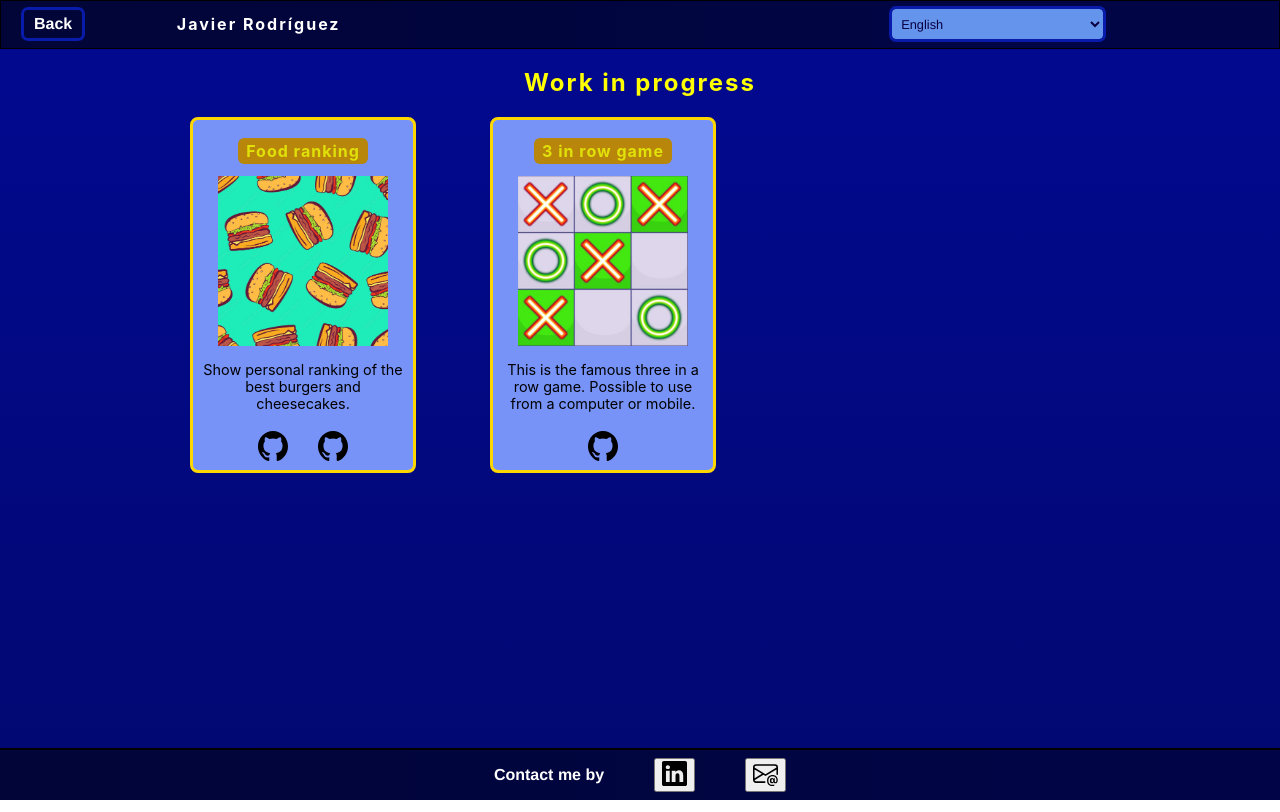
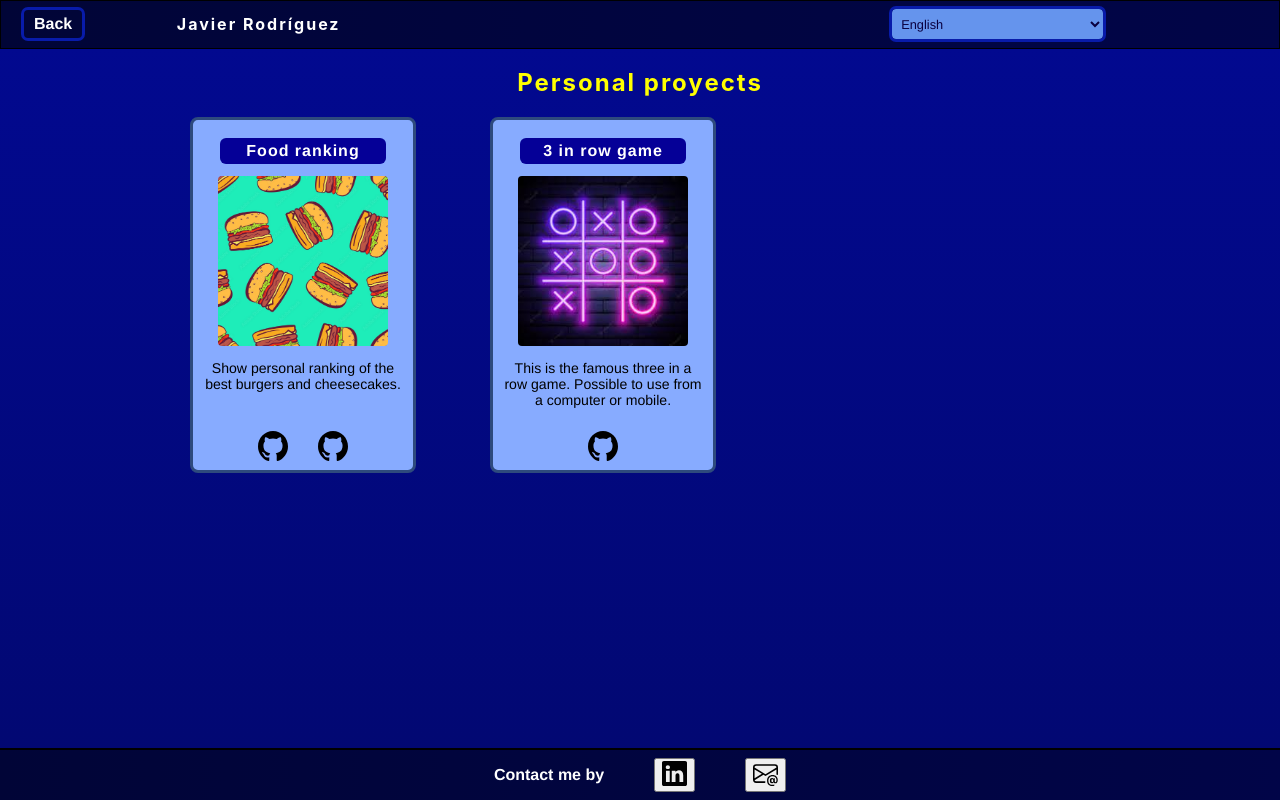
Before and after one commit to javirro/personal-web, a React (Create React App) app: page /example in a window 1280 px wide. Built offline with nearby package versions, Linux system fonts and the light colour scheme.

Commit message:
Modifying some styles in personal proyects. Change tictactoe image

```diff
--- a/src/components/Proyect.jsx
+++ b/src/components/Proyect.jsx
@@ -1,7 +1,7 @@
 import '../styles/proyect.css'
 import { PROYECTS } from '../constants'
-import game3rowImage from '../images/3row.jpg'
 import foodImage from '../images/food.jpg'
+import tictactoe from '../images/tictactoe.jpg'
 import github from '../images/githubIcon.svg'
 import { FormattedMessage } from 'react-intl'
 
@@ -10,14 +10,13 @@ const Proyect = ({ title }) => {
   const { front, back, url } = proyect
   let imgToShow
   if (title === "game3row") {
-    imgToShow = game3rowImage
+    imgToShow = tictactoe
   } else if (title === "food") {
     imgToShow = foodImage
   }
 
   return (
     <article className='proyect-container'>
-      <div className="proyect-info">
       <a href={url} target='_blank' rel='noreferrer' className="description-title"><FormattedMessage id={`examples-${title}-title`} /></a>
       <img src={imgToShow} alt={title} className="proyect-img" />
       <p className="description-text"><FormattedMessage id={`examples-${title}-description`} /></p>
@@ -25,7 +24,6 @@ const Proyect = ({ title }) => {
         {front && <a href={front} target='_blank' rel='noreferrer' className='front-git-text'><img src={github} alt='github' className='github-img' /></a>}
         {back && <a href={front} target='_blank' rel='noreferrer' className='back-git-text'><img src={github} alt='github' className='github-img' /></a>}
       </div>
-      </div>
     </article>)
 
 }
--- a/src/locales/en.json
+++ b/src/locales/en.json
@@ -9,6 +9,7 @@
   "blockchain-stack": "EVM compatible blockchains. Solidity for smart contracts.",
   "git-stack": "Github and Gitlab for version control.",
   "fav-management": "Management",
+  "examples-proyects-personal": "Personal proyects",
   "examples-url": "See the app",
   "examples-front": "See the front-end Github",
   "examples-back": "See the back-end Github",
--- a/src/locales/esp.json
+++ b/src/locales/esp.json
@@ -8,6 +8,7 @@
   "blockchain-stack": "Blockchains compatibles con EVM. Solidity para  smart contracts.",
   "git-stack": "Github y Gitlab para control de versiones.",
   "fav-management": "Gestión",
+  "examples-proyects-personal": "Proyectos personales",
   "examples-url": "Ver la app",
   "examples-front": "Ver Github del front-end",
   "examples-back": "Ver Github del back-end",
--- a/src/routes/Examples.jsx
+++ b/src/routes/Examples.jsx
@@ -1,15 +1,12 @@
 import { FormattedMessage } from 'react-intl'
+import Proyect from '../components/Proyect'
 import '../styles/Examples.css'
-import Proyect from '../components/Proyect'
+
 const Examples = () => {
   const proyects = ["food", "game3row"]
   return (
     <main className="examples-container">
-      {/* <section className="wip-container">
-        <h2 className="title-example"> <FormattedMessage id="work-in-progress" /> </h2>
-        <Loader />
-      </section> */}
-      <h2 className="title-example"> <FormattedMessage id="work-in-progress" /> </h2>
+      <h2 className="title-example"> <FormattedMessage id="examples-proyects-personal" /> </h2>
       <section className='examples-grid'>
         {proyects.map(p => <Proyect key={p} title={p} />)}
       </section>
--- a/src/styles/proyect.css
+++ b/src/styles/proyect.css
@@ -1,31 +1,33 @@
+@import url('main.css');
 .proyect-container {
+    display: flex;
+    flex-direction: column;
+    align-items: center;
     position: relative;
     padding: 15px 10px;
     width: 200px;
     height: 320px;
     border-radius: 8px;
-    border: 3px solid gold;
-    background-color: rgb(119, 147, 248);
-}
-
-.proyect-info {
-    display: flex;
-    flex-direction: column;
-    align-items: center;
+    border: 3px solid rgb(46, 74, 125);
+    background-color: rgb(135, 171, 255);
 }
 
 .proyect-img {
     width: 170px;
     height: 170px;
+    border-radius: 4px;
 }
 
 .description-title {
+    width: 150px;
     margin-top: 3px;
     margin-bottom: 12px;
-    padding: 3px 8px;
-    background: darkgoldenrod;
+    padding: 4px 8px;
+    background: rgb(5, 0, 151);
     border-radius: 6px;
-    color: rgb(225, 225, 10);
+    text-align: center;
+    color: white;
+    font-family: var(--font-family);
     font-weight: bold;
     font-size: 1rem;
     letter-spacing: 1px;
@@ -33,13 +35,14 @@
 }
 
 .description-title:hover {
-    background: rgb(81, 58, 2);
+    background: rgb(4, 58, 250);
 }
 
 .description-text {
     overflow-wrap: break-word;
+    font-family: var(--font-family);
     text-align: center;
-    font-size: 0.9rem;
+    font-size: 0.88rem;
 }
 
 .git-container {
@@ -50,13 +53,12 @@
     margin-bottom: 5px;
 }
 
-.front-git-text:hover::before {
+.front-git-text:hover::before,
+.back-git-text:hover::before {
     content: "Front-end";
     display: inline;
     position: absolute;
     z-index: 100;
-    bottom: -30px;
-    left: -10px;
     width: 60px;
     text-align: center;
     padding: 3px;
@@ -66,20 +68,15 @@
     font-size: 0.66rem;
 }
 
+.front-git-text:hover::before {
+    bottom: -30px;
+    left: -10px;
+}
+
 .back-git-text:hover::before {
     content: "Back-end";
-    display: inline;
-    position: absolute;
-    z-index: 100;
     bottom: -30px;
     left: 40px;
-    width: 60px;
-    text-align: center;
-    padding: 3px;
-    border: 1px solid black;
-    border-radius: 3px;
-    background-color: darkgrey;
-    font-size: 0.66rem;
 }
 
 .github-img {
```
Also changed, not shown: src/images/3row.jpg (deleted), src/images/tictactoe.jpg (added). Lines whose indentation alone changed are shown as unchanged.
